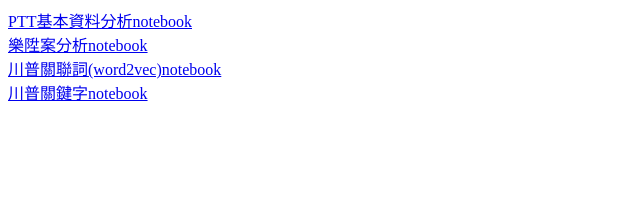
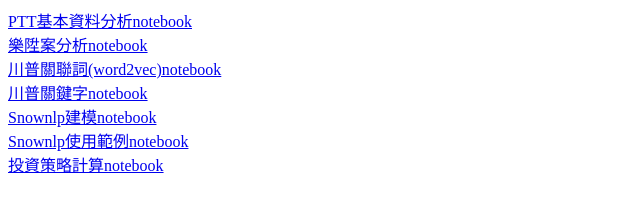
Before and after one commit to BarryPan/PyconTW2017, a plain HTML site: page demo/index.html in a window 1280 px wide. Shown: the whole page, without its empty margins (0-640 px from the left). Drawn offline with Linux system fonts and the light colour scheme.

Commit message:
Modify the index

```diff
--- a/demo/index.html
+++ b/demo/index.html
@@ -17,5 +17,14 @@
     <div>
         <a href="./Key_Word_Model.html">川普關鍵字notebook</a>
     </div>
+    <div>
+        <a href="./Snownlp_training_model.html">Snownlp建模notebook</a>
+    </div>
+    <div>
+        <a href="./Snownlp_Example.html">Snownlp使用範例notebook</a>
+    </div>
+    <div>
+        <a href="./Investment_Strategy.html">投資策略計算notebook</a>
+    </div>
 </body>
 </html>
```
